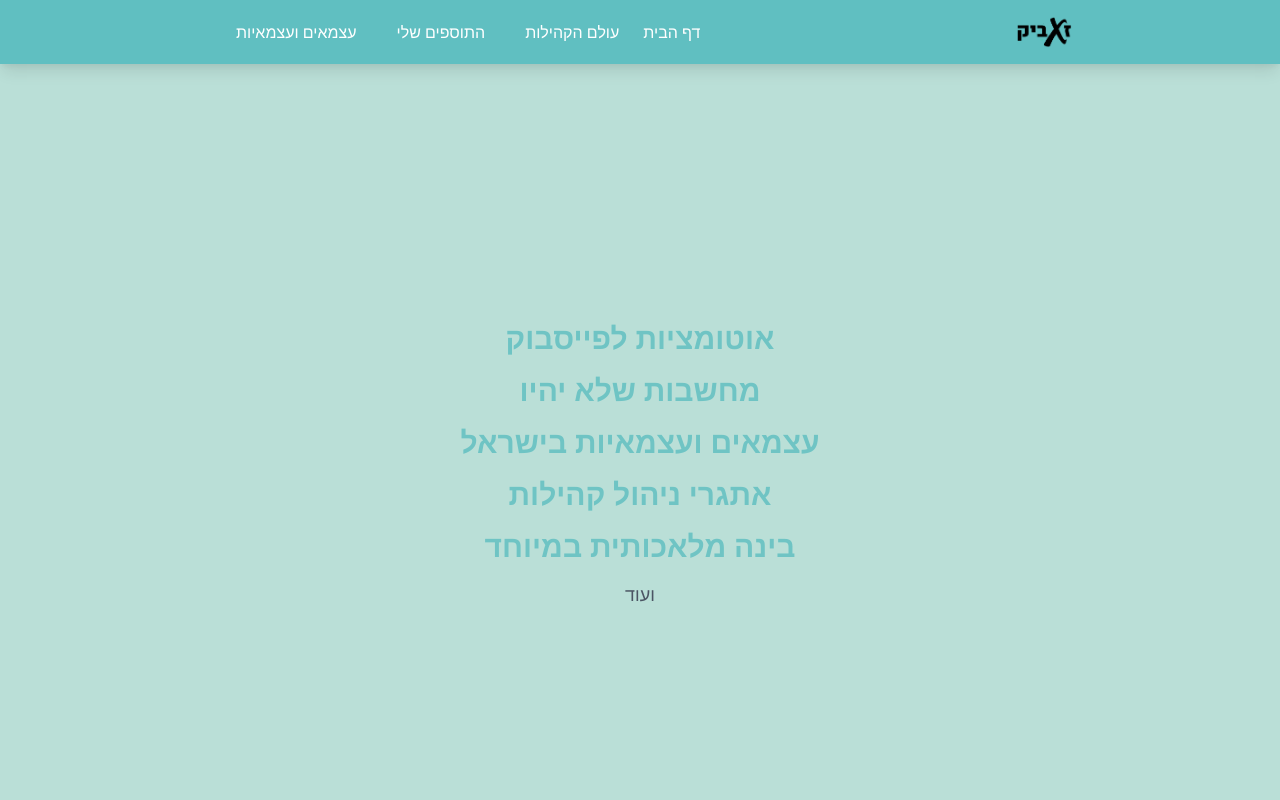
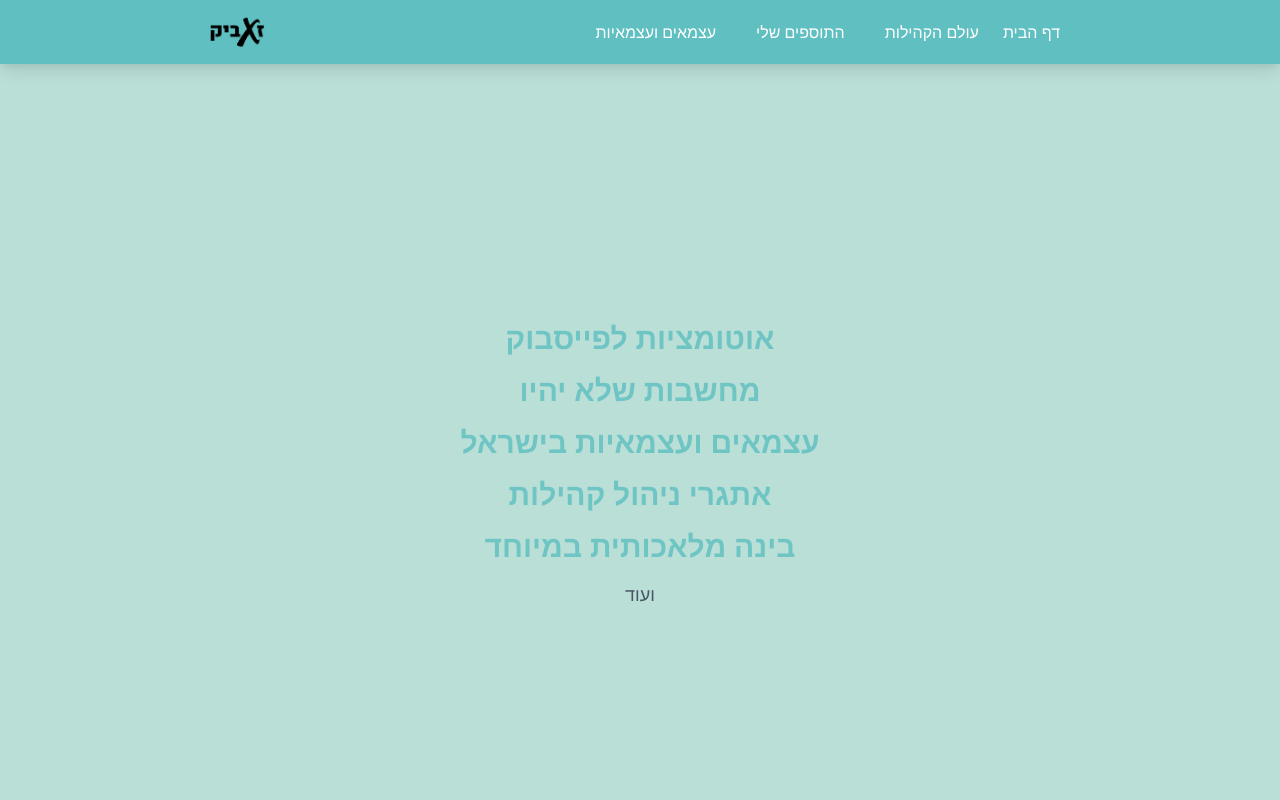
Before and after one commit to Zevik/Atsmai, a Next.js app: page / in a window 1280 px wide. Shown: the top 800 px of the page. Built offline with nearby package versions, Linux system fonts and the light colour scheme.

Commit message:
Swap logo and navigation menu positions in desktop view

```diff
--- a/components/Navigation.js
+++ b/components/Navigation.js
@@ -87,7 +87,7 @@
           </div>
 
           {/* Logo for Desktop */}
-          <div className="hidden md:block">
+          <div className="hidden md:block md:order-2"> {/* Added md:order-2 */}
             <Link href="/">
               <a>
                 <img src="/images/logo.png" alt="Logo" className="h-8 w-auto" />
@@ -96,7 +96,7 @@
           </div>
 
           {/* Desktop navigation */}
-          <div className="hidden md:flex md:items-center md:space-x-4 rtl:space-x-reverse">
+          <div className="hidden md:flex md:items-center md:space-x-4 rtl:space-x-reverse md:order-1"> {/* Added md:order-1 */}
             {links.map(link => (
               <div key={link.text} className="relative group">
                 {link.subLinks.length > 0 ? (
```
